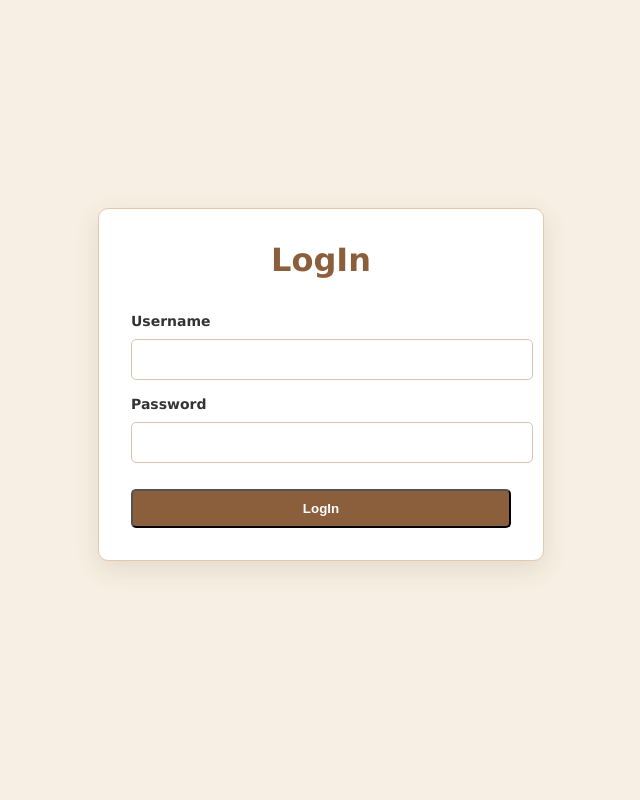
After one commit to BIRU-sketch/Food_menu_with_jwt, a Flask app: page /login in a window 1280 px wide. The commit adds this page. Shown: the whole page, without its empty margins (319-959 px from the left). Run offline with Flask 3, Linux system fonts and the light colour scheme.

Commit message:
first commit

```diff
--- /dev/null
+++ b/explanation.txt
@@ -0,0 +1,3 @@
+username - admin
+password - 1234
+go to /login to access the login page
--- a/requirements.txt
+++ /dev/null
@@ -1,2 +0,0 @@
-Flask
-Flask-SQLAlchemy
--- a/server.py
+++ b/server.py
@@ -2,14 +2,20 @@ from flask import Flask, render_template, request, jsonify, redirect, url_for
 from flask_sqlalchemy import SQLAlchemy
 from datetime import datetime
 import json
+import jwt
+from dotenv import load_dotenv
+import os
+from datetime import datetime,timezone,timedelta
 
+load_dotenv()
 app = Flask(__name__)
 app.config['SQLALCHEMY_DATABASE_URI'] = 'sqlite:///orders.db'
-app.config['SQLALCHEMY_TRACK_MODIFICATIONS'] = False
-
+secret_key=os.getenv("SECRET_KEY")
+admin_username=os.getenv("ADMIN_USERNAME")
+admin_password=os.getenv("ADMIN_PASSWORD")
+id = os.getenv("ID")
 db = SQLAlchemy(app)
 app.jinja_env.filters['from_json'] = json.loads
-
 
 class Order(db.Model):
     id = db.Column(db.Integer, primary_key=True)
@@ -17,7 +23,7 @@ class Order(db.Model):
     items = db.Column(db.Text, nullable=False)
     quantity = db.Column(db.Integer, nullable=False)
     total_price = db.Column(db.Float, nullable=False)
-    created_at = db.Column(db.DateTime, default=datetime.utcnow)
+    created_at = db.Column(db.DateTime, default=datetime.now(timezone.utc))
     status = db.Column(db.String(20), default='Pending')
 
     def to_dict(self):
@@ -41,11 +47,62 @@ def load_menu():
         return json.load(f)
 
 
+def admin_login_redirect():
+    response = jsonify({
+        'error': 'Expired Token',
+        'redirect': url_for('login')
+    })
+    response.delete_cookie('admin_token')
+    return response, 401
+
+
+def get_admin_payload():
+    token = request.headers.get('Authorization') or request.cookies.get('admin_token')
+    if token and token.startswith('Bearer '):
+        token = token[7:]
+
+    try:
+        payload = jwt.decode(token, secret_key, algorithms=['HS256'])
+    except jwt.ExpiredSignatureError:
+        return "Expired"
+    except jwt.InvalidTokenError:
+        return "Invalid"
+
+
+    if payload.get('name') != admin_username or payload.get('sub') != id or payload.get('role') != 'admin':
+        return "Invalid"
+
+    return payload
+
+
 @app.route('/')
 def home():
     return render_template('index.html')
 
-
+@app.route('/login', methods=['POST','GET'])
+def login():
+    if request.method =='POST':
+        data=request.get_json()
+        name=data.get('name')
+        password=data.get('password')
+        if name==admin_username and password==admin_password:
+            payload={
+                "name":name,
+                "sub":id,
+                "role":"admin",
+                "iat":datetime.now(timezone.utc),
+                "exp": datetime.now(timezone.utc)+timedelta(minutes=30)
+            }
+            token=jwt.encode(payload,secret_key,algorithm='HS256')
+            response = jsonify({'token': token})
+            response.set_cookie(
+                'admin_token', token, max_age=30 * 60,
+                httponly=True, samesite='Lax'
+            )
+            return response, 200
+        else:
+            return jsonify({"status":"error"}),401
+    return render_template('login.html')
 @app.route('/menu', methods=['GET'])
 def menu():
     return jsonify(load_menu())
@@ -103,6 +160,11 @@ def orders():
 
 @app.route('/admin/orders', methods=['GET', 'POST'])
 def admin_orders():
+    admin_payload = get_admin_payload()
+    if admin_payload == "Expired":
+        return admin_login_redirect()
+    elif admin_payload == "Invalid":
+        return "Unauthorized", 403
     if request.method == 'POST':
         order_id = request.form.get('order_id')
         action = request.form.get('action')
@@ -121,22 +183,24 @@ def admin_orders():
     all_orders = Order.query.order_by(Order.created_at.desc()).all()
     return render_template('admin_orders.html', orders=all_orders)
 
-
 @app.route('/admin/add', methods=['GET', 'POST'])
 def admin_add():
+    admin_payload = get_admin_payload()
+    if admin_payload == "Expired":
+        return admin_login_redirect()
+    elif admin_payload == "Invalid":
+        return "Unauthorized", 403
     if request.method == 'POST':
         customer = request.form.get('customer') or 'Guest'
         food_name = request.form.get('food_name')
         quantity = int(request.form.get('quantity') or 1)
         total_price = float(request.form.get('total_price') or 0)
-
         items = [{
             'name': food_name,
             'quantity': quantity,
             'price': total_price / quantity if quantity else total_price,
             'subtotal': total_price
         }]
-
         new_order = Order(
             customer=customer,
             items=json.dumps(items),
--- /dev/null
+++ b/static/js/login.js
@@ -0,0 +1,25 @@
+async function submit() {
+    let name=document.getElementById('username').value
+    let password=document.getElementById('password').value
+    let response = await fetch("/login",{
+        method:'POST',
+        headers:{
+            "Content-Type":"application/json",
+            "Accept":"application/json"
+        },
+        body:JSON.stringify({"name":name,"password":password}),
+
+    })
+    if (!response.ok){
+        p=document.getElementById("errormsg")
+        p.textContent="Invalid Credential/s"
+    }
+    else{
+        let data=await response.json()
+        let token= data.token
+        localStorage.setItem('token', token)
+        window.location.href = "/admin/orders"
+    }
+
+
+}
--- a/templates/admin_add.html
+++ b/templates/admin_add.html
@@ -4,6 +4,8 @@
 <meta charset="UTF-8">
 <title>Admin - Add Order</title>
 <link rel="stylesheet" href="{{ url_for('static', filename='css/style.css') }}">
+<script src="{{ url_for('static', filename='js/admin_auth.js') }}"></script>
+<script src="{{ url_for('static', filename='js/admin_add.js') }}"></script>
 <style>
   .admin-wrap { max-width: 480px; margin: 40px auto; padding: 0 15px; }
   .admin-wrap h1 { color: #c0392b; margin-bottom: 20px; }
@@ -21,7 +23,7 @@
 <body>
 
   <div class="admin-wrap">
-    <a class="back-link" href="{{ url_for('admin_orders') }}">&larr; Back to Orders</a>
+    <a class="back-link" href="{{ url_for('admin_orders') }}">Back to Orders</a>
     <h1>Add Order</h1>
 
     <form class="admin-form" method="POST" action="{{ url_for('admin_add') }}">
@@ -39,7 +41,7 @@
       <input type="number" id="quantity" name="quantity" min="1" value="1" required>
 
       <label for="total_price">Total Price (birr)</label>
-      <input type="number" id="total_price" name="total_price" min="0" step="0.01" required>
+      <input type="number" id="total_price" name="total_price" min="0" step="0.1" required>
 
       <button type="submit">Save Order</button>
     </form>
--- a/templates/admin_orders.html
+++ b/templates/admin_orders.html
@@ -4,6 +4,7 @@
 <meta charset="UTF-8">
 <title>Admin - Orders</title>
 <link rel="stylesheet" href="{{ url_for('static', filename='css/style.css') }}">
+<script src="{{ url_for('static', filename='js/admin_auth.js') }}"></script>
 <style>
   .admin-wrap { max-width: 1000px; margin: 40px auto; padding: 0 15px; }
   .admin-wrap h1 { color: #c0392b; margin-bottom: 20px; }
--- /dev/null
+++ b/templates/login.html
@@ -0,0 +1,80 @@
+<!DOCTYPE html>
+<html lang="en">
+<head>
+    <meta charset="UTF-8">
+    <meta name="viewport" content="width=device-width, initial-scale=1.0">
+    <title>login</title>
+    <style>
+        body{
+            margin: 0;
+            min-height: 100vh;
+            min-width: 100vh;
+            display: flex;
+            flex-direction: column;
+            justify-content: center;
+            align-items: center;
+            background-color: #f7efe3;
+            color: #333333;
+            font-family: Verdana, Arial, sans-serif;
+        }
+
+        .form{
+            width: min(90%, 380px);
+            padding: 32px;
+            display: flex;
+            flex-direction: column;
+            justify-content: center;
+            gap: 8px;
+            background-color: white;
+            border: 1px solid #e3c9a8;
+            border-radius: 10px;
+            box-shadow: 0 8px 24px rgba(90, 61, 43, 0.12);
+        }
+
+        h1{
+            margin: 0 0 18px;
+            color: #8b5e3c;
+            text-align: center;
+        }
+
+        h3{
+            margin: 8px 0 2px;
+            font-size: 14px;
+        }
+
+        input{
+            width: 100%;
+            padding: 10px;
+            border: 1px solid #d8c5b0;
+            border-radius: 5px;
+            font: inherit;
+        }
+        button{
+            width: 100%;
+            margin-top: 18px;
+            padding: 10px;
+            border-radius: 5px;
+            background-color: #8b5e3c;
+            color: white;
+            font-weight: bold;
+
+        }
+
+        button:hover{
+            background-color: #6f482f;
+        }
+    </style>
+    <script src="{{ url_for('static', filename='js/login.js', v='2') }}"></script>
+</head>
+<body>
+    <div class="form">
+        <h1>LogIn</h1>
+        <h3>Username</h3>
+        <input name="username" type="text" id="username">
+        <h3>Password</h3>
+        <input name="password" type="password" id="password">
+        <button onclick="submit()">LogIn</button>
+    </div>
+    <p id="errormsg"></p>
+</body>
+</html>
```
Also changed, not shown: static/js/admin_add.js (added, +13 -0 lines), static/js/admin_auth.js (added, +28 -0 lines), static/js/admin_orders.js (added, +13 -0 lines), instance/orders.db (added), 1 other file.
